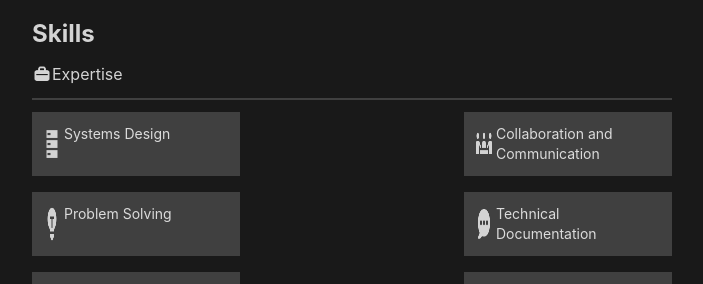
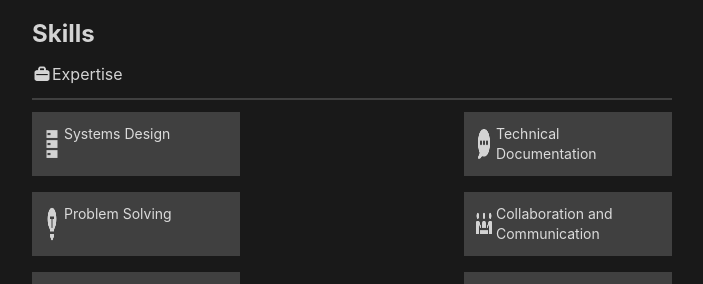
Before and after one commit to preciousaffiah/portfolio, a React (Create React App) app: page / in a window 1280 px wide. Shown: the part 780-1064 px from the top of the page, without its empty margins (288-991 px from the left). Built offline with nearby package versions, Linux system fonts and the light colour scheme.

Commit message:
Update home.js

```diff
--- a/src/view/home.js
+++ b/src/view/home.js
@@ -91,17 +91,18 @@ const HomePage = () => {
                   <p>Systems Design</p>
                 </div>
                 <div className="flex flex-row gap-x-1 bg-neutral-700 md:w-52 w-full p-3">
-                  <img src={teamImg} alt="img" className="w-4" />
-                  <p>Collaboration and Communication</p>
+                  <img src={communicateImg} alt="img" className="w-4" />
+                  <p>Technical Documentation</p>
                 </div>
-                <div className="flex flex-row gap-x-1 bg-neutral-700 md:w-52 w-full p-3">
+                    <div className="flex flex-row gap-x-1 bg-neutral-700 md:w-52 w-full p-3">
                   <img src={lightImg} alt="img" className="w-4" />
                   <p>Problem Solving</p>
                 </div>
                 <div className="flex flex-row gap-x-1 bg-neutral-700 md:w-52 w-full p-3">
-                  <img src={communicateImg} alt="img" className="w-4" />
-                  <p>Technical Documentation</p>
+                  <img src={teamImg} alt="img" className="w-4" />
+                  <p>Collaboration and Communication</p>
                 </div>
+
                 <div className="flex flex-row gap-x-1 bg-neutral-700 md:w-52 w-full p-3">
                   <img src={personImg} alt="img" className="w-4" />
                   <p>Adaptability</p>
```
